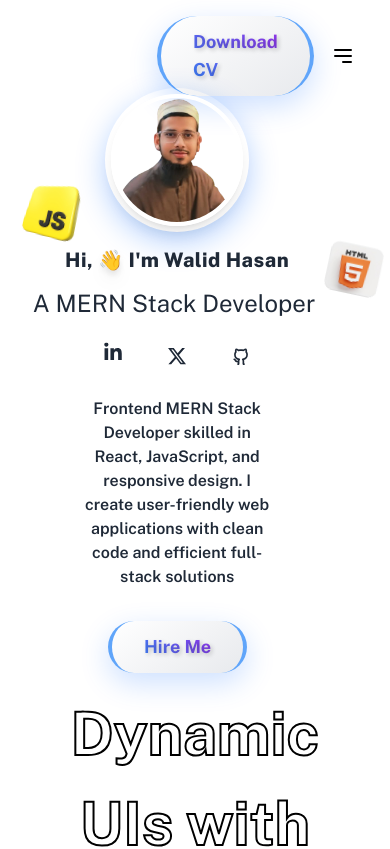
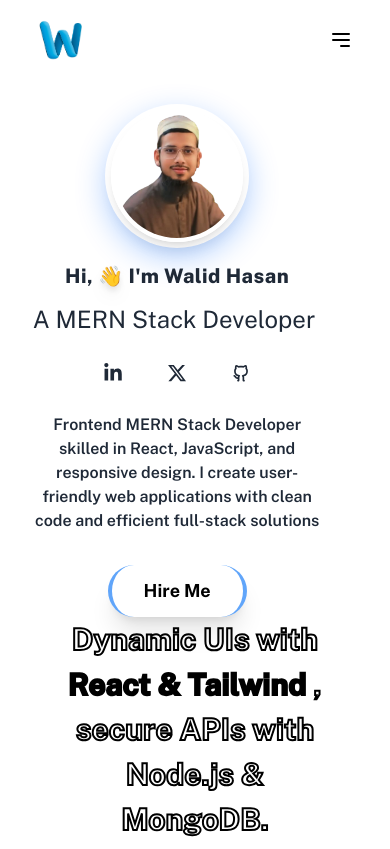
Before and after one commit to walid-official/my-new-portfolio, a React (Vite) app: page / in a window 390 px wide. Shown: the top 849 px of the page. Built offline with nearby package versions, Linux system fonts and the light colour scheme.

Commit message:
some responsive is added

```diff
--- a/index.html
+++ b/index.html
@@ -4,7 +4,7 @@
     <meta charset="UTF-8" />
     <link rel="icon" type="image/svg+xml" href="/my-logo.png" />
     <meta name="viewport" content="width=device-width, initial-scale=1.0" />
-    <title>Vite + React</title>
+    <title>Walid</title>
   </head>
   <body>
     <div id="root"></div>
--- a/src/components/BorderAbout/BorderAbout.jsx
+++ b/src/components/BorderAbout/BorderAbout.jsx
@@ -5,7 +5,7 @@
     <div className="flex justify-center items-center  p-6 mb-20 w-[85%] mx-auto">
       <div className="">
         <p
-          className="font-bold text-6xl text-center leading-normal"
+          className="font-bold lg:text-6xl md:text-5xl sm:text-4xl text-3xl text-center md:leading-normal sm:leading-normal lg:leading-normal leading-normal"
           style={{
             color: "transparent",
             WebkitTextStroke: "2px black",
--- a/src/components/BorderBanner/BorderBanner.jsx
+++ b/src/components/BorderBanner/BorderBanner.jsx
@@ -5,13 +5,13 @@
     <div className="flex justify-center items-center mb-20 w-[85%] mx-auto">
       <div className="">
         <p
-          className="font-bold text-6xl text-center leading-normal"
+          className="font-bold lg:text-6xl md:text-5xl sm:text-4xl text-3xl text-center  md:leading-normal sm:leading-normal lg:leading-normal leading-normal"
           style={{
             color: "transparent",
             WebkitTextStroke: "2px black",
           }}
         >
-          Dynamic UIs with <span className="text-black">React & Tailwind</span> , secure APIs with Node.js & MongoDB.
+          Dynamic UIs with <span className="text-black">React & Tailwind</span> , <br /> secure APIs with Node.js & <br /> MongoDB.
         </p>
       </div>
     </div>
--- a/src/components/BorderSkill/BorderSkill.jsx
+++ b/src/components/BorderSkill/BorderSkill.jsx
@@ -5,7 +5,7 @@
     <div className="flex justify-center items-center  p-6 mb-20 w-[85%] mx-auto">
       <div className="">
         <p
-          className="font-bold text-6xl text-center leading-normal"
+          className="font-bold lg:text-6xl md:text-5xl sm:text-4xl text-3xl text-center  md:leading-normal sm:leading-normal lg:leading-normal leading-normal"
           style={{
             color: "transparent",
             WebkitTextStroke: "2px black",
--- a/src/components/ContactBorder/ContactBorder.jsx
+++ b/src/components/ContactBorder/ContactBorder.jsx
@@ -5,7 +5,7 @@
     <div className="flex justify-center items-center  p-6 mb-20 w-[85%] mx-auto">
       <div className="">
         <p
-          className="font-bold text-6xl text-center leading-normal"
+          className="font-bold  lg:text-6xl md:text-5xl sm:text-4xl text-3xl  md:leading-normal sm:leading-normal lg:leading-normal leading-normal"
           style={{
             color: "transparent",
             WebkitTextStroke: "2px black",
--- a/src/components/Navbar/Navbar.jsx
+++ b/src/components/Navbar/Navbar.jsx
@@ -23,34 +23,34 @@
     <>
       <li
         onClick={() => scrollToSection("home")}
-        className="text-black  hover:cursor-pointer font-medium bg-white  shadow-2xl flex items-center justify-center"
+        className="text-gray-800 hover:text-white cursor-pointer hover:bg-gradient-to-r hover:from-blue-500 hover:to-blue-300 font-semibold py-3 px-6 rounded-lg shadow-lg transform transition duration-300 ease-in-out hover:scale-105 hover:shadow-xl flex items-center justify-center"
       >
         Home
       </li>
       <li
         onClick={() => scrollToSection("about")}
-        className="text-black  hover:cursor-pointer font-medium bg-white  shadow-2xl flex items-center justify-center"
+        className="text-gray-800 hover:text-white cursor-pointer hover:bg-gradient-to-r hover:from-blue-500 hover:to-blue-300 font-semibold py-3 px-6 rounded-lg shadow-lg transform transition duration-300 ease-in-out hover:scale-105 hover:shadow-xl flex items-center justify-center"
         data-tip="About"
       >
         About
       </li>
       <li
         onClick={() => scrollToSection("skill")}
-        className="text-black  hover:cursor-pointer font-medium bg-white  shadow-2xl flex items-center justify-center"
+        className="text-gray-800 hover:text-white cursor-pointer hover:bg-gradient-to-r hover:from-blue-500 hover:to-blue-300 font-semibold py-3 px-6 rounded-lg shadow-lg transform transition duration-300 ease-in-out hover:scale-105 hover:shadow-xl flex items-center justify-center"
         data-tip="Skill"
       >
         Skill
       </li>
       <li
         onClick={() => scrollToSection("myProject")}
-        className="text-black  hover:cursor-pointer font-medium bg-white  shadow-2xl flex items-center justify-center"
+        className="text-gray-800 hover:text-white cursor-pointer hover:bg-gradient-to-r hover:from-blue-500 hover:to-blue-300 font-semibold py-3 px-6 rounded-lg shadow-lg transform transition duration-300 ease-in-out hover:scale-105 hover:shadow-xl flex items-center justify-center"
         data-tip="Project"
       >
         Project
       </li>
       <li
         onClick={() => scrollToSection("contact")}
-        className="text-black  hover:cursor-pointer font-medium bg-white  shadow-2xl flex items-center justify-center"
+        className="text-gray-800 hover:text-white cursor-pointer hover:bg-gradient-to-r hover:from-blue-500 hover:to-blue-300 font-semibold py-3 px-6 rounded-lg shadow-lg transform transition duration-300 ease-in-out hover:scale-105 hover:shadow-xl flex items-center justify-center"
         data-tip="Contact"
       >
         Contact
@@ -59,18 +59,22 @@
   );
 
   return (
+    <div>
       <nav className="w-[85%] mx-auto">
-      <div className="flex items-center justify-between ">
+        <div className="navbar py-4">
           {/* Logo */}
-        <div className="">
-          <img src={navLogo} alt="Logo" className="h-10 w-auto" />
+          <div className="navbar-start ">
+            <img src={navLogo} alt="Logo" className="h-12 w-auto bg-transparent" />
           </div>
 
           {/* Desktop Menu */}
-        <div className="ml-32">
-          <ul className="hidden lg:flex gap-12">{links}</ul>
+          <div className="navbar-center">
+            <div className="hidden lg:flex justify-center gap-12">{links}</div>
           </div>
-        <div className="">
+
+          {/* Download CV Button (Desktop) */}
+          <div className="navbar-end">
+            <div className="hidden lg:flex">
               <a
                 href="https://docs.google.com/document/d/1cC_a_sEV_LUGmUvdnXGFEXXkNLDcnkuhn3G3prfDc6k/export?format=docx"
                 download
@@ -115,12 +119,13 @@
                 </span>
               </a>
             </div>
+          </div>
 
           {/* Mobile Menu Toggle */}
           <button
             onClick={toggleMenu}
             aria-label="Toggle menu"
-          className="lg:hidden btn btn-ghost text-black"
+            className="lg:hidden text-black"
           >
             {isMenuOpen ? (
               <svg
@@ -168,9 +173,57 @@
           >
             ✖
           </button>
-        <ul className="flex flex-col gap-6">{links}</ul>
+          <ul className="flex flex-col gap-6">
+            {links}
+            <div className="">
+              <a
+                href="https://docs.google.com/document/d/1cC_a_sEV_LUGmUvdnXGFEXXkNLDcnkuhn3G3prfDc6k/export?format=docx"
+                download
+                className="relative px-8 py-3 my-4 mx-auto flex justify-center items-center overflow-hidden rounded-full border-l-4 border-r-4 border-blue-400 bg-white shadow-xl transition-all duration-500 group hover:shadow-2xl"
+                style={{
+                  background:
+                    "linear-gradient(145deg, rgba(255,255,255,0.9), rgba(229,231,235,0.9))",
+                  boxShadow: "0px 10px 30px rgba(0, 102, 255, 0.2)",
+                  transform: "perspective(1000px)",
+                }}
+              >
+                {/* Glow Effect */}
+                <div
+                  className="absolute inset-0 opacity-0 group-hover:opacity-100 transition-opacity duration-500"
+                  style={{
+                    background:
+                      "radial-gradient(circle at center, rgba(59, 130, 246, 0.2), transparent 70%)",
+                  }}
+                ></div>
+
+                {/* Animated Border */}
+                <div
+                  className="absolute inset-0 rounded-full border-2 border-transparent group-hover:border-blue-400 transition-all duration-500"
+                  style={{
+                    animation: "spin 5s linear infinite",
+                  }}
+                ></div>
+
+                {/* Button Text */}
+                <span
+                  className="relative z-10 font-bold text-lg text-black transition-all duration-500 group-hover:text-blue-600"
+                  style={{
+                    background:
+                      "linear-gradient(45deg, rgba(59, 130, 246, 1), rgba(147, 51, 234, 1))",
+                    WebkitBackgroundClip: "text",
+                    backgroundClip: "text",
+                    color: "transparent",
+                    textShadow: "2px 2px 4px rgba(0, 0, 0, 0.2)",
+                  }}
+                >
+                  Download CV
+                </span>
+              </a>
+            </div>
+          </ul>
         </div>
       </nav>
+    </div>
   );
 };
 
--- a/src/components/banner/Banner.jsx
+++ b/src/components/banner/Banner.jsx
@@ -11,6 +11,7 @@
 import { RiGithubLine } from "react-icons/ri";
 import Navbar from "../Navbar/Navbar";
 import "./banner.css";
+
 const Banner = () => {
   const handleLinkdin = () => {
     window.open("https://www.linkedin.com/in/walidhasan87", "_blank");
@@ -25,28 +26,28 @@
 
   return (
     <div className="relative">
-      <div className="absolute right-80 top-20 rotate-12 ">
+      <div className="absolute right-1/4 top-20 rotate-12 hidden sm:block">
         <motion.img
           className="w-16 h-16"
           animate={{
-            x: [0, 20, 0], // Moves left and right smoothly
-            y: [0, 10, 0], // Moves left and right smoothly
+            x: [0, 20, 0],
+            y: [0, 10, 0],
           }}
           transition={{
             repeat: Infinity,
             repeatType: "loop",
             duration: 5,
-            ease: "easeInOut", // Smooth transition
+            ease: "easeInOut",
           }}
           src={util2}
           alt=""
         />
       </div>
-      <div className="absolute left-80 top-40 rotate-12 ">
+      <div className="absolute left-1/4 top-40 rotate-12 hidden sm:block">
         <motion.img
           className="w-16 h-16"
           animate={{
-            y: [0, -10, 10, 0], // Floating effect
+            y: [0, -10, 10, 0],
           }}
           transition={{
             repeat: Infinity,
@@ -58,11 +59,11 @@
           alt=""
         />
       </div>
-      <div className="absolute left-[400px] top-[460px] rotate-12 ">
+      <div className="absolute left-[25%] top-[60%] rotate-12 hidden sm:block">
         <motion.img
           className="w-16 h-16"
           animate={{
-            rotate: 360, // Floating effect
+            rotate: 360,
           }}
           transition={{
             repeat: Infinity,
@@ -74,12 +75,12 @@
           alt=""
         />
       </div>
-      <div className="absolute right-[400px] top-[460px] rotate-12 ">
+      <div className="absolute right-[25%] top-[60%] rotate-12 hidden sm:block">
         <motion.img
           className="w-16 h-16"
           animate={{
             x: [0, 10, 0],
-            y: [0, -5, 5, 0], // Floating effect
+            y: [0, -5, 5, 0],
           }}
           transition={{
             repeat: Infinity,
@@ -92,65 +93,39 @@
         />
       </div>
       <div className="w-11/12 mx-auto">
-        <div className="lg:flex items-center lg:h-screen flex-row-reverse justify-around ">
-          <div className=" -mt-6 lg:w-[70%] w-[90%] flex flex-col justify-center items-center" >
-
-
+        <div className="lg:flex items-center lg:h-screen flex-row-reverse justify-center sm:flex-wrap">
+          <div className="lg:w-[70%] w-[90%] flex flex-col justify-center items-center lg:-mt-20 mt-6">
             <motion.div
               initial={{ opacity: 0, y: -20 }}
               animate={{ opacity: 1, y: 0 }}
               transition={{ duration: 0.6, ease: "easeOut" }}
               whileHover={{ scale: 1.1 }}
-              className=" relative flex justify-center"
+              className="relative flex justify-center"
               data-aos="slide-down"
               data-aos-mirror="false"
               data-aos-once="false"
             >
-              {/* Animated Border */}
-              <div className="relative w-36 h-36 rounded-full p-[3px] shadow-2xl border-[3px] border-transparent animate-border-gradient" style={{ boxShadow: "0px 10px 30px rgba(0, 102, 255, 0.3)" }}>
-                {/* Profile Image */}
+              <div
+                className="relative w-36 h-36 rounded-full p-[3px] shadow-2xl border-[3px] border-transparent animate-border-gradient"
+                style={{ boxShadow: "0px 10px 30px rgba(0, 102, 255, 0.3)" }}
+              >
                 <motion.img
                   className="w-full h-full rounded-full object-cover shadow-lg border-4 border-white"
                   src={bannerImg}
                   alt="Profile"
                   whileHover={{ scale: 1.05, rotate: 2 }}
-
                 />
               </div>
             </motion.div>
 
             <div className="flex gap-6 items-center pb-4"></div>
-            {/* bg-clip-text text-transparent bg-gradient-to-r from-[rgb(77,160,255)]  to-[#0f70df] */}
-            <h1
-              className="text-center transition-all duration-500 font-extrabold text-xl sm:text-5xl md:text-4xl lg:text-5xl leading-tight tracking-wide relative"
-              data-aos="slide-up"
-              data-aos-mirror="false"
-              data-aos-once="false"
-              // style={{
-              //   background:
-              //     "linear-gradient(45deg, rgba(59, 130, 246, 1), rgba(147, 51, 234, 1))",
-              //   WebkitBackgroundClip: "text",
-              //   backgroundClip: "text",
-              //   color: "transparent",
-              //   textShadow: "2px 2px 4px rgba(0, 0, 0, 0.2)",
-              // }}
-            >
+            <h1 className="text-center font-extrabold text-xl sm:text-5xl md:text-4xl lg:text-5xl leading-tight tracking-wide relative">
               Hi,{" "}
               <span className="inline-block text-blue-600 drop-shadow-lg animate-waving-hand">
                 👋
               </span>{" "}
               I'm
-              <span
-                className="relative transition-all duration-500 ease-in-out hover:scale-105"
-                // style={{
-                //   background:
-                //     "linear-gradient(45deg, rgba(59, 130, 246, 1), rgba(147, 51, 234, 1))",
-                //   WebkitBackgroundClip: "text",
-                //   backgroundClip: "text",
-                //   color: "transparent",
-                //   textShadow: "2px 2px 4px rgba(0, 0, 0, 0.2)",
-                // }}
-              >
+              <span className="relative transition-all duration-500 ease-in-out hover:scale-105">
                 {" "}
                 Walid Hasan
               </span>
@@ -159,9 +134,8 @@
             <div className="py-3 text-center">
               <TypeAnimation
                 sequence={[
-                  // Same substring at the start will only be typed out once, initially
                   "A Web Designer",
-                  1000, // wait 1s before replacing "Mice" with "Hamsters"
+                  1000,
                   "A Frontend Web Developer",
                   1000,
                   "A MERN Stack Developer",
@@ -174,78 +148,37 @@
               />
             </div>
             <div className="flex gap-4">
-              {/* LinkedIn Icon */}
               <motion.div
                 onClick={handleLinkdin}
                 className="boxShadow hover:shadow-2xl hover:border duration-500 cursor-pointer w-12 h-12 rounded-full flex justify-center items-center"
-                // style={{ boxShadow: "0px 10px 30px rgba(0, 102, 255, 0.3)" }}
                 whileHover={{ scale: 1.1, rotate: 10 }}
                 whileTap={{ scale: 0.9 }}
                 transition={{ type: "spring", stiffness: 300 }}
               >
-                <a>
-                  <motion.div
-                    animate={{ y: [0, -5, 0] }}
-                    transition={{
-                      duration: 2,
-                      repeat: Infinity,
-                      ease: "easeInOut",
-                    }}
-                  >
-                    <FaLinkedinIn className="text-xl" />
-                  </motion.div>
-                </a>
+                <FaLinkedinIn className="text-xl" />
               </motion.div>
 
-              {/* Twitter Icon */}
               <motion.div
                 onClick={handleTwitter}
                 className="boxShadow hover:shadow-2xl hover:border duration-500 cursor-pointer w-12 h-12 rounded-full flex justify-center items-center"
                 whileHover={{ scale: 1.1, rotate: -10 }}
                 whileTap={{ scale: 0.9 }}
-                // style={{ boxShadow: "0px 10px 30px rgba(0, 102, 255, 0.3)" }}
                 transition={{ type: "spring", stiffness: 300 }}
               >
-                <a href="">
-                  <motion.div
-                    animate={{ y: [0, -5, 0] }}
-                    transition={{
-                      duration: 2,
-                      repeat: Infinity,
-                      ease: "easeInOut",
-                      delay: 0.5,
-                    }}
-                  >
-                    <FaXTwitter className=" text-xl" />
-                  </motion.div>
-                </a>
+                <FaXTwitter className=" text-xl" />
               </motion.div>
 
-              {/* GitHub Icon */}
               <motion.div
                 onClick={handleGithub}
                 className="boxShadow hover:shadow-2xl hover:border duration-500 cursor-pointer w-12 h-12 rounded-full flex justify-center items-center"
-                // style={{ boxShadow: "0px 10px 30px rgba(0, 102, 255, 0.3)" }}
                 whileHover={{ scale: 1.1, rotate: 10 }}
                 whileTap={{ scale: 0.9 }}
                 transition={{ type: "spring", stiffness: 300 }}
               >
-                <a href="">
-                  <motion.div
-                    animate={{ y: [0, -5, 0] }}
-                    transition={{
-                      duration: 2,
-                      repeat: Infinity,
-                      ease: "easeInOut",
-                      delay: 1,
-                    }}
-                  >
-                    <RiGithubLine className=" text-xl" />
-                  </motion.div>
-                </a>
+                <RiGithubLine className=" text-xl" />
               </motion.div>
             </div>
-            <p className="py-4 w-[60%] font-semibold text-center">
+            <p className="py-4 lg:w-[55%] md:w-[70%] w-[90%] sm:w-full font-semibold text-center">
               Frontend MERN Stack Developer skilled in React, JavaScript, and
               responsive design. I create user-friendly web applications with
               clean code and efficient full-stack solutions
@@ -253,15 +186,8 @@
             <a
               href="https://docs.google.com/document/d/1cC_a_sEV_LUGmUvdnXGFEXXkNLDcnkuhn3G3prfDc6k/export?format=docx"
               download
-              className="relative px-8 py-3 my-4 mx-auto flex justify-center items-center overflow-hidden rounded-full border-l-4 border-r-4 border-blue-400 bg-white shadow-xl transition-all duration-500 group hover:shadow-2xl"
-              style={{
-                background:
-                  "linear-gradient(145deg, rgba(255,255,255,0.9), rgba(229,231,235,0.9))",
-                boxShadow: "0px 10px 30px rgba(0, 102, 255, 0.2)",
-                transform: "perspective(1000px)",
-              }}
+              className="relative px-8 py-3 mt-4 mx-auto flex justify-center items-center overflow-hidden rounded-full border-l-4 border-r-4 border-blue-400 bg-white shadow-xl transition-all duration-500 group hover:shadow-2xl"
             >
-              {/* Glow Effect */}
               <div
                 className="absolute inset-0 opacity-0 group-hover:opacity-100 transition-opacity duration-500"
                 style={{
@@ -269,34 +195,19 @@
                     "radial-gradient(circle at center, rgba(59, 130, 246, 0.2), transparent 70%)",
                 }}
               ></div>
-
-              {/* Animated Border */}
               <div
                 className="absolute inset-0 rounded-full border-2 border-transparent group-hover:border-blue-400 transition-all duration-500"
                 style={{
                   animation: "spin 5s linear infinite",
                 }}
               ></div>
-
-              {/* Button Text */}
-              <span
-                className="relative z-10 font-bold text-lg text-black transition-all duration-500 group-hover:text-blue-600"
-                style={{
-                  background:
-                    "linear-gradient(45deg, rgba(59, 130, 246, 1), rgba(147, 51, 234, 1))",
-                  WebkitBackgroundClip: "text",
-                  backgroundClip: "text",
-                  color: "transparent",
-                  textShadow: "2px 2px 4px rgba(0, 0, 0, 0.2)",
-                }}
-              >
+              <span className="relative z-10 font-bold text-lg text-black transition-all duration-500 group-hover:text-blue-600">
                 Hire Me
               </span>
             </a>
           </div>
         </div>
       </div>
-
     </div>
   );
 };
--- a/src/layout/Main.jsx
+++ b/src/layout/Main.jsx
@@ -14,8 +14,10 @@
     });
   }, []);
   return (
-    <div className="bg-fixed ">
-      <Navbar></Navbar>
+    <div className="">
+      <div className="">
+        <Navbar></Navbar>
+      </div>
       <div className="min-h-[600px]">
         <Outlet></Outlet>
       </div>
```
Also changed, not shown: src/components/Contact/Contact.jsx (+10 -10 lines). Lines whose indentation alone changed are shown as unchanged.
